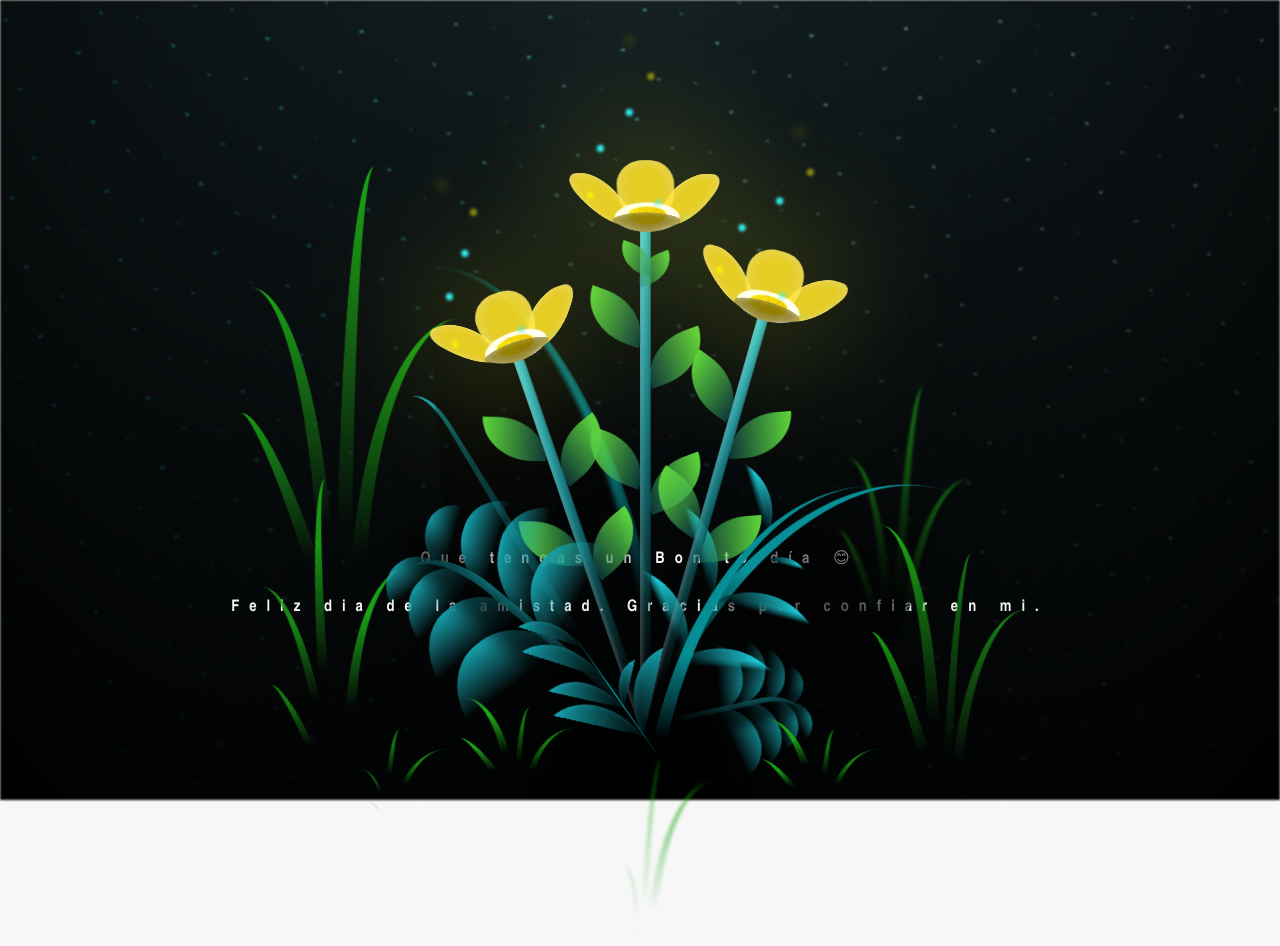
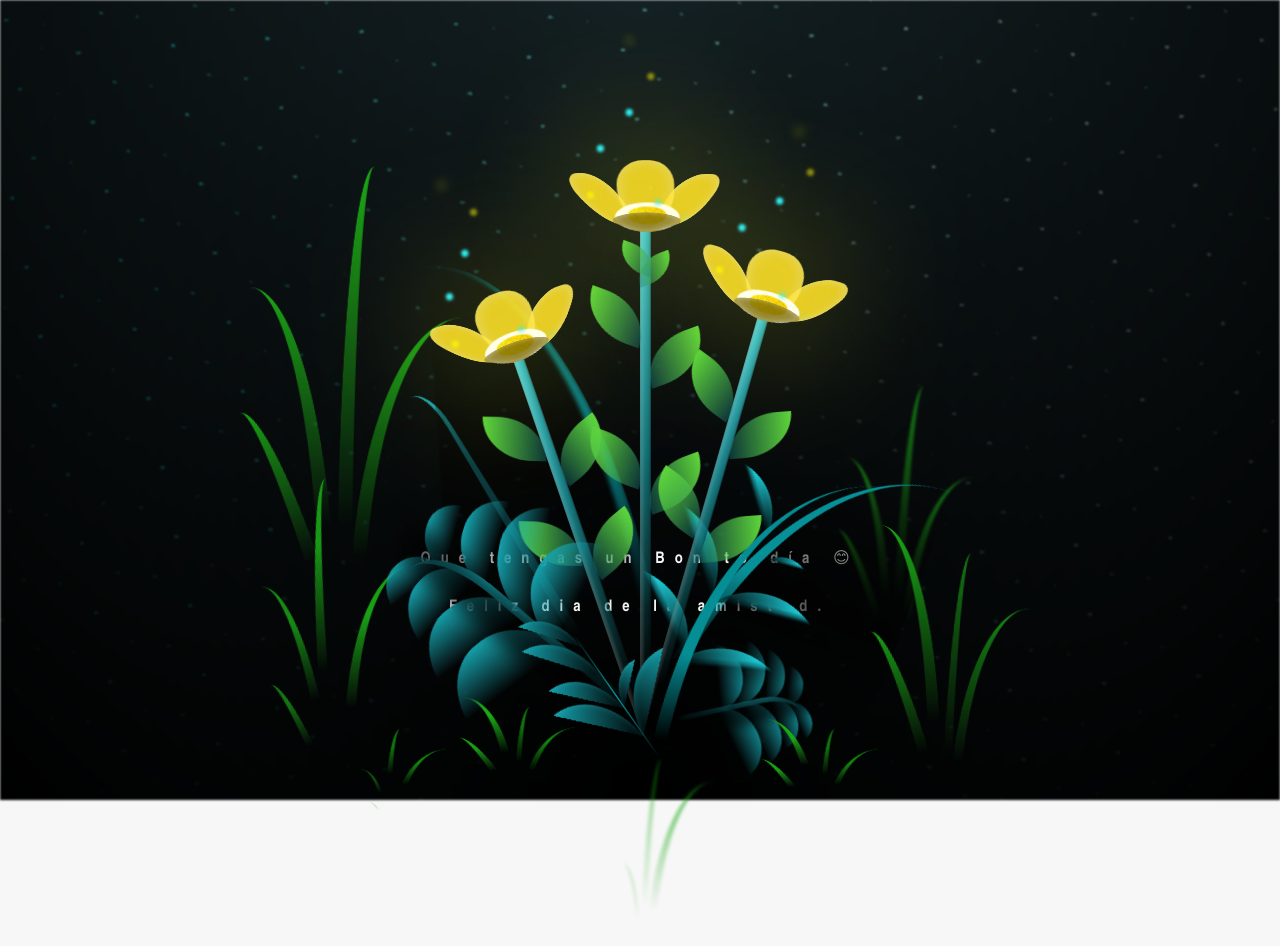
Before and after one commit to Ampuero-bux/Mari, a plain HTML site: page flower.html in a window 1280 px wide. Drawn offline with Linux system fonts and the light colour scheme.

Commit message:
Update flower.html

```diff
--- a/flower.html
+++ b/flower.html
@@ -15,7 +15,7 @@
     </div>
     <h1 class="titulo">Que tengas un Bonito día 😊
  <br> <br>Feliz dia de la amistad.
-Gracias por confiar en mi.</h1>
+</h1>
 
     <div class="night"></div>
     <div class="flowers">
```
